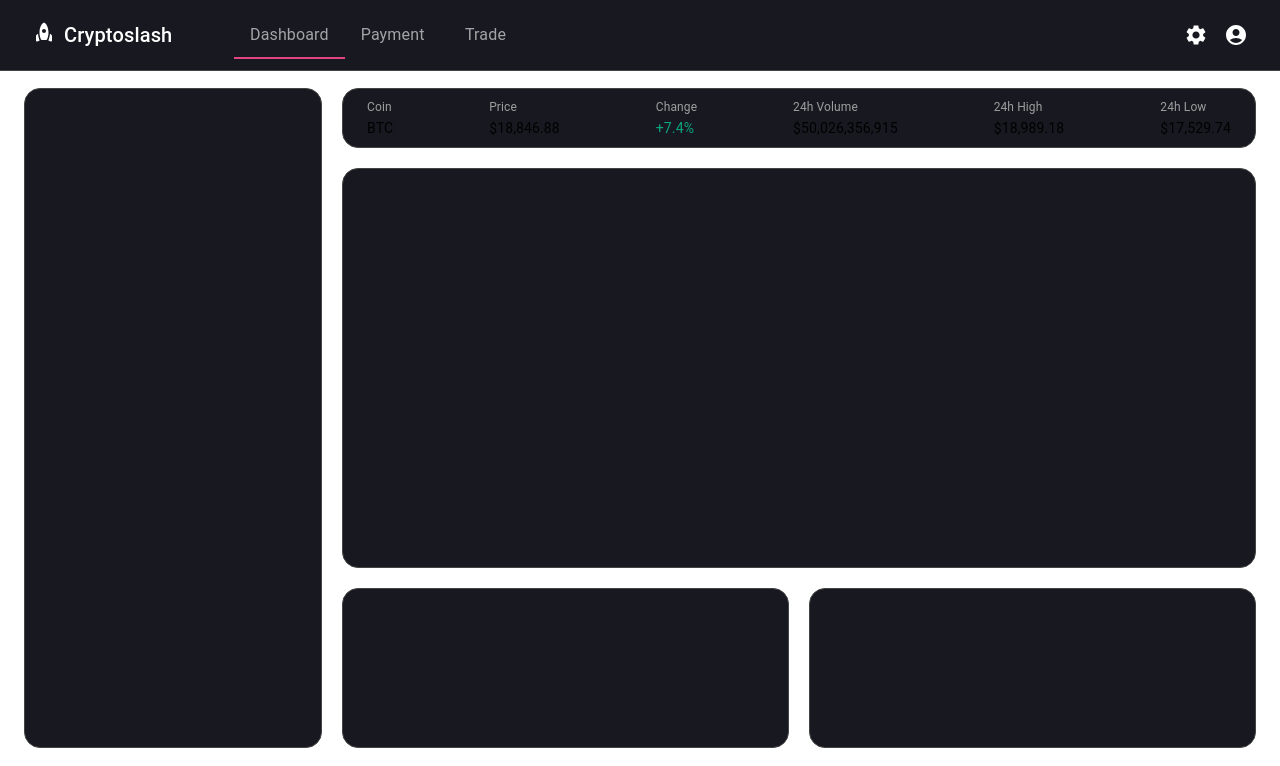
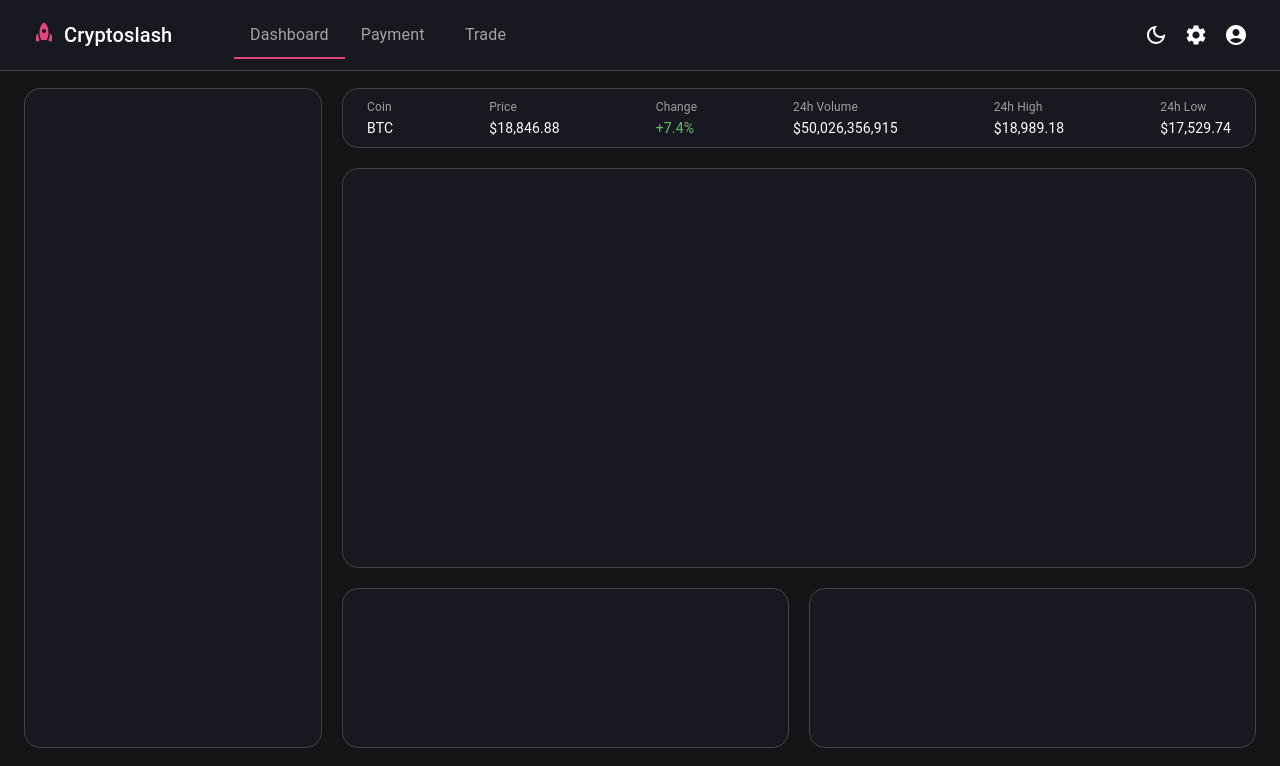
Before and after one commit to finnformica/financial-dashboard, a Next.js app: page / in a window 1280 px wide. Shown: the top 766 px of the page. Built offline with nearby package versions, Linux system fonts and the light colour scheme.

Commit message:
implement dark mode toggle

```diff
--- a/components/Header/Header.js
+++ b/components/Header/Header.js
@@ -12,6 +12,8 @@ import {
 import SettingsIcon from "@mui/icons-material/Settings";
 import AccountCircle from "@mui/icons-material/AccountCircle";
 import RocketRoundedIcon from "@mui/icons-material/RocketRounded";
+import DarkModeIcon from "@mui/icons-material/DarkMode";
+import DarkModeOutlinedIcon from "@mui/icons-material/DarkModeOutlined";
 import Link from "next/link";
 import NavTabs from "../NavTabs/NavTabs";
 
@@ -21,7 +23,7 @@ import NavTabs from "../NavTabs/NavTabs";
 // store state in localStorage
 // add padding between tabs
 
-const Header = () => {
+const Header = ({ setMode, mode }) => {
   const [anchorEl, setAnchorEl] = useState(null);
   const theme = useTheme();
 
@@ -31,6 +33,10 @@ const Header = () => {
 
   const handleClose = () => {
     setAnchorEl(null);
+  };
+
+  const handleModeToggle = () => {
+    setMode(mode === "dark" ? "light" : "dark");
   };
 
   return (
@@ -45,18 +51,20 @@ const Header = () => {
         elevation={0}
       >
         <Toolbar sx={{ height: 70 }}>
-          <IconButton aria-label="rocket ship logo" color="inherit">
+          <IconButton aria-label="rocket ship logo">
             <Link
               href="/"
               style={{
                 textDecoration: "none",
-                color: theme.palette.text.primary,
+                color: theme.palette.primary.main,
               }}
             >
               <RocketRoundedIcon />
             </Link>
           </IconButton>
-          <Typography variant="h6">Cryptoslash</Typography>
+          <Typography color={theme.palette.text.default} variant="h6">
+            Cryptoslash
+          </Typography>
           <Box
             sx={{
               flexGrow: 1,
@@ -66,8 +74,20 @@ const Header = () => {
             <NavTabs />
           </Box>
           <Box>
-            <IconButton aria-label="settings of current user" color="inherit">
-              <SettingsIcon />
+            <IconButton
+              aria-label="dark mode toggle"
+              onClick={handleModeToggle}
+            >
+              {mode === "dark" ? (
+                <DarkModeOutlinedIcon
+                  sx={{ color: theme.palette.text.default }}
+                />
+              ) : (
+                <DarkModeIcon sx={{ color: theme.palette.text.default }} />
+              )}
+            </IconButton>
+            <IconButton aria-label="settings of current user">
+              <SettingsIcon sx={{ color: theme.palette.text.default }} />
             </IconButton>
 
             <IconButton
@@ -75,9 +95,8 @@ const Header = () => {
               aria-controls="menu-appbar"
               aria-haspopup="true"
               onClick={handleMenu}
-              color="inherit"
             >
-              <AccountCircle />
+              <AccountCircle sx={{ color: theme.palette.text.default }} />
             </IconButton>
             <Menu
               id="menu-appbar"
--- a/layout/Layout.js
+++ b/layout/Layout.js
@@ -1,12 +1,12 @@
 import { Container, useTheme } from "@mui/material";
 import Header from "../components/Header/Header";
 
-const Layout = ({ children }) => {
+const Layout = ({ setMode, mode, children }) => {
   const theme = useTheme();
 
   return (
     <div style={{ minWidth: "720px" }}>
-      <Header />
+      <Header setMode={setMode} mode={mode} />
 
       {/* push content below navbar */}
       <div style={{ height: theme.mixins.toolbar.minHeight }}></div>
@@ -14,7 +14,12 @@ const Layout = ({ children }) => {
         <Container
           maxWidth={false}
           disableGutters={true}
-          sx={{ pt: 4, pb: 2.5, px: 3 }}
+          sx={{
+            pt: 4,
+            pb: 2.5,
+            px: 3,
+            backgroundColor: theme.palette.background.main,
+          }}
         >
           {children}
         </Container>
--- a/pages/_app.js
+++ b/pages/_app.js
@@ -1,19 +1,40 @@
+import { useState, useMemo } from "react";
 import Head from "next/head";
 import { createTheme, ThemeProvider } from "@mui/material";
 import Layout from "../layout/Layout";
 import "../styles/globals.css";
 
-const theme = createTheme({
+// const theme = createTheme({
+//   palette: {
+//     mode: "dark",
+//     primary: {
+//       main: "#E24680",
+//     },
+//     success: {
+//       main: "#0BA57E",
+//     },
+//     warning: {
+//       main: "#AF3957",
+//     },
+//     background: {
+//       main: "#151517",
+//       light: "#181920",
+//       border: "#444",
+//     },
+//     text: {
+//       default: "#fff",
+//     },
+//   },
+// });
+
+const getDesignTokens = (mode) => ({
   palette: {
-    mode: "dark",
+    mode,
+    ...(mode === "dark"
+      ? {
+          // palette values for dark mode
           primary: {
             main: "#E24680",
-    },
-    success: {
-      main: "#0BA57E",
-    },
-    warning: {
-      main: "#AF3957",
           },
           background: {
             main: "#151517",
@@ -21,12 +42,31 @@ const theme = createTheme({
             border: "#444",
           },
           text: {
-      primary: "#fff",
+            default: "#FFF",
           },
+        }
+      : {
+          // palette values for light mode
+          primary: {
+            main: "#E24680",
+          },
+          background: {
+            main: "#F6F7FB",
+            light: "#FFF",
+            border: "#FFF",
+          },
+          text: {
+            default: "#000",
+          },
+        }),
   },
 });
 
 function MyApp({ Component, pageProps }) {
+  const [mode, setMode] = useState("dark");
+
+  // update theme if mode changes
+  const theme = useMemo(() => createTheme(getDesignTokens(mode)), [mode]);
   return (
     <>
       <Head>
@@ -40,7 +80,7 @@ function MyApp({ Component, pageProps }) {
         <meta charset="utf-8" />
       </Head>
       <ThemeProvider theme={theme}>
-        <Layout>
+        <Layout setMode={setMode} mode={mode}>
           <Component {...pageProps} />
         </Layout>
       </ThemeProvider>
```
Lines whose indentation alone changed are shown as unchanged.
